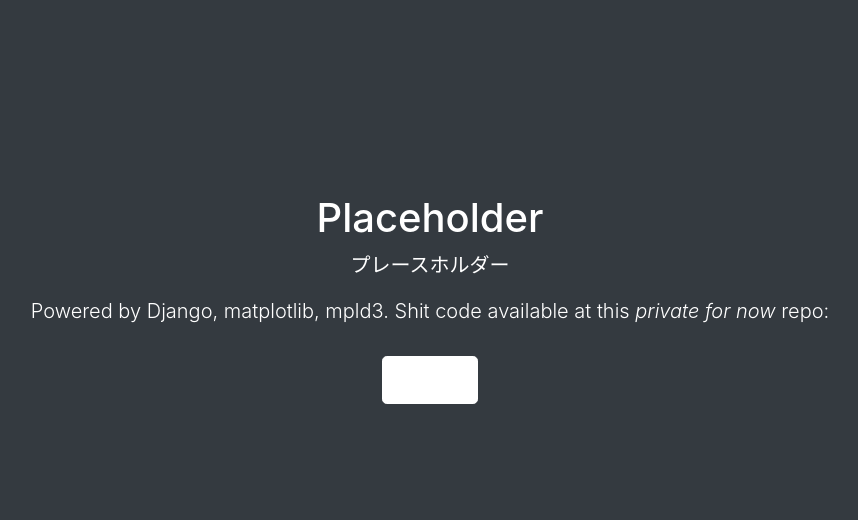
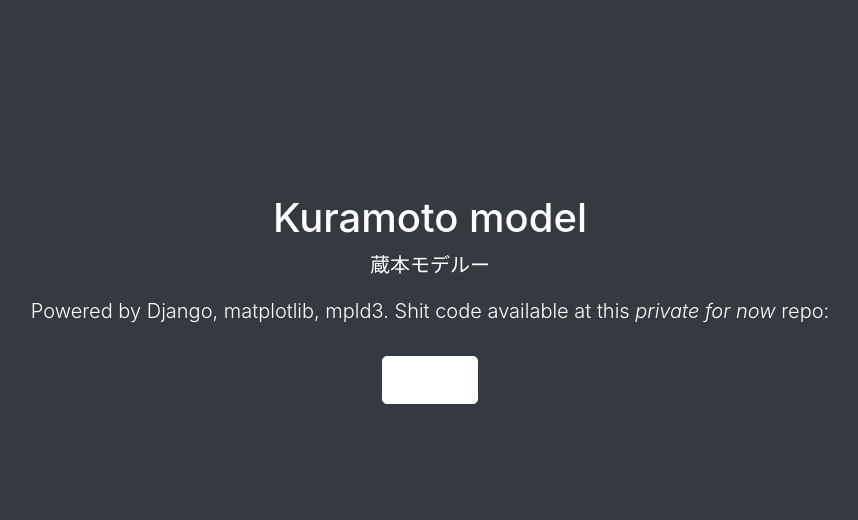
Before and after one commit to icosane/esoragoto, a Django app: page / in a window 1280 px wide. Shown: the part 90-610 px from the top of the page, without its empty margins (210-1068 px from the left). Run offline with Django 3.2, Linux system fonts and the light colour scheme; some libraries are stand-ins or nearby versions.

Commit message:
~~~~~~~~~~~~~~~~~~~~~~~~~~~~~~~~~~~~~~~~~~~~~~~~~~~~~~~~~~~~~~~~~~~~~~~~~~~~~~~~~~~~~~~~~~~~~~~~~~~~~~~~~~~~~~

```diff
--- a/templates/home.html
+++ b/templates/home.html
@@ -48,8 +48,8 @@
     </div>
   </header>
 <main class="px-3">
-    <h1>Placeholder</h1>
-    <p class="lead">プレースホルダー</p>
+    <h1>Kuramoto model</h1>
+    <p class="lead">蔵本モデルー</p>
     <p class="lead">
 Powered by Django, matplotlib, mpld3. Shit code available at this <i>private for now</i> repo:
 </br>
```
